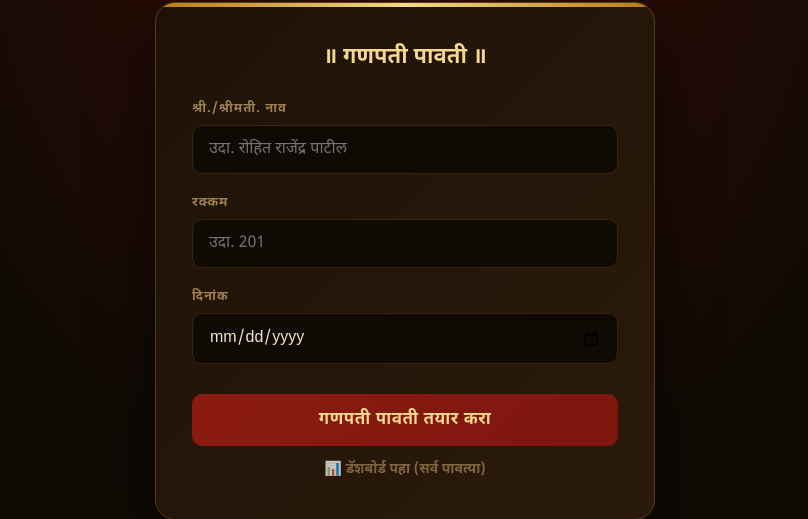
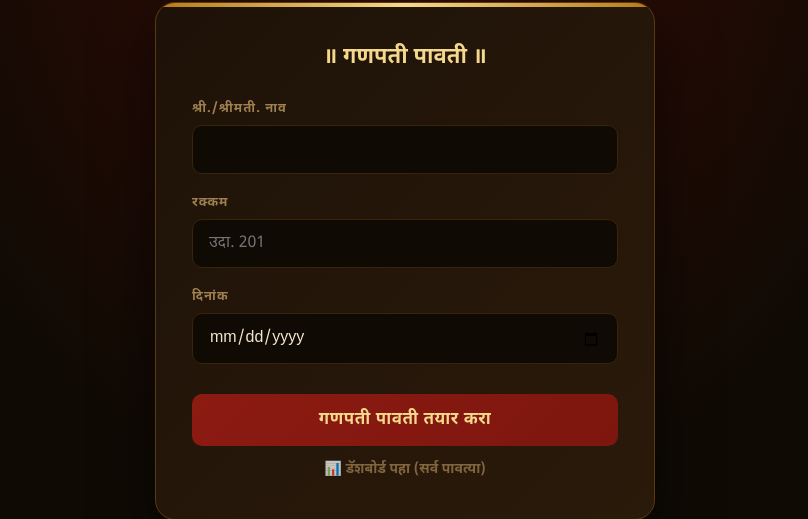
Before and after one commit to Sanket5749/GanpatiPavti, a Flask app: page / in a window 1280 px wide. Shown: the part 139-658 px from the top of the page, without its empty margins (235-1043 px from the left). Run offline with Flask 3, Linux system fonts and the light colour scheme; the visitor is signed in with stand-in values (Sample User, id 1).

Commit message:
Update form.html

```diff
--- a/templates/form.html
+++ b/templates/form.html
@@ -138,7 +138,6 @@
         <input
             type="text"
             name="name"
-            placeholder="उदा. रोहित राजेंद्र पाटील"
             required
         >
 
```
